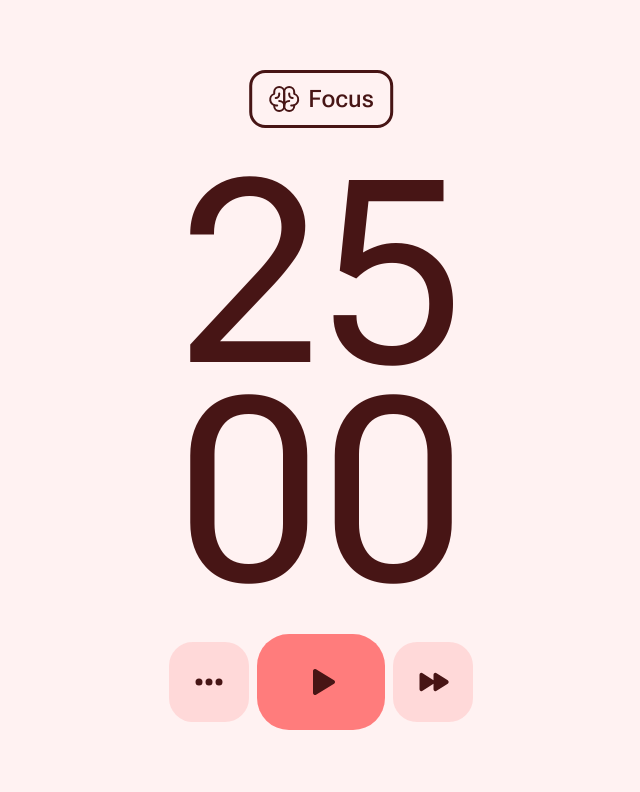
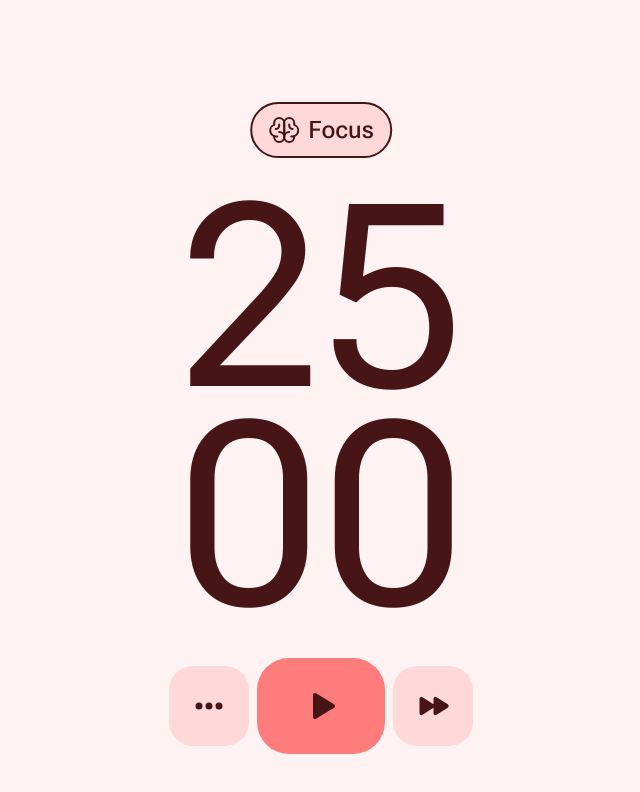
Before and after one commit to AlexandrLo/pomo, a React app: page / in a window 1280 px wide. Shown: the top 792 px of the page, without its empty margins (319-959 px from the left). Built offline with nearby package versions, Linux system fonts and the light colour scheme.

Commit message:
Update StageLabel

```diff
--- a/src/components/StageLabel/Chip.js
+++ b/src/components/StageLabel/Chip.js
@@ -9,7 +9,6 @@ function Chip({ stage }) {
   const [icon, setIcon] = useState(<Brain size={24} />);
 
   const textColor = useColorModeValue("accent.900", "accent.50");
-  const bgColor = useColorModeValue("accent.50", "accent.950");
 
   useEffect(() => {
     switch (stage) {
@@ -31,21 +30,17 @@ function Chip({ stage }) {
 
   return (
     <HStack
-      border="3px solid"
-      bg={bgColor}
+      px={["0.75rem", "1rem"]}
+      py={["0.25rem", "0.5rem"]}
+      spacing="0.5rem"
+      border="2px solid"
+      borderRadius="full"
+      borderColor={textColor}
+      bg="accentAlpha.100"
       color={textColor}
-      borderColor={textColor}
-      transitionProperty="background, color, borderColor"
-      transitionDuration="normal"
-      px="1rem"
-      py="0.5rem"
-      borderRadius="1rem"
-      spacing="0.5rem"
     >
       {icon}
-      <Text fontSize="1.5rem" fontWeight={500} whiteSpace="nowrap">
-        {name}
-      </Text>
+      <Text variant="label">{name}</Text>
     </HStack>
   );
 }
--- a/src/components/StageLabel/index.js
+++ b/src/components/StageLabel/index.js
@@ -15,14 +15,14 @@ function StageLabel() {
     keys: null,
     from: { opacity: 0, transform: "translate(-50%,0%)", zIndex: 0 },
     enter: { opacity: 1, transform: "translate(-50%,0%)", zIndex: 2 },
-    leave: { opacity: 0, transform: "translate(-50%,-150%)", zIndex: 2 },
+    leave: { opacity: 0, transform: "translate(-50%,-110%)", zIndex: 2 },
   });
   useEffect(() => {
     transRef.start();
   }, [stage]);
 
   return (
-    <Box h="4rem">
+    <Box h="7rem" pt="3.5rem">
       {transitions((style, i) => {
         return (
           <animated.div
--- a/src/theme/components/Text.js
+++ b/src/theme/components/Text.js
@@ -7,5 +7,10 @@ export default {
       transitionProperty: "color",
       transitionDuration: "normal",
     },
+    label: {
+      fontSize: ["1.25rem", "1.5rem"],
+      fontWeight: 500,
+      whiteSpace: "nowrap",
+    },
   },
 };
```
